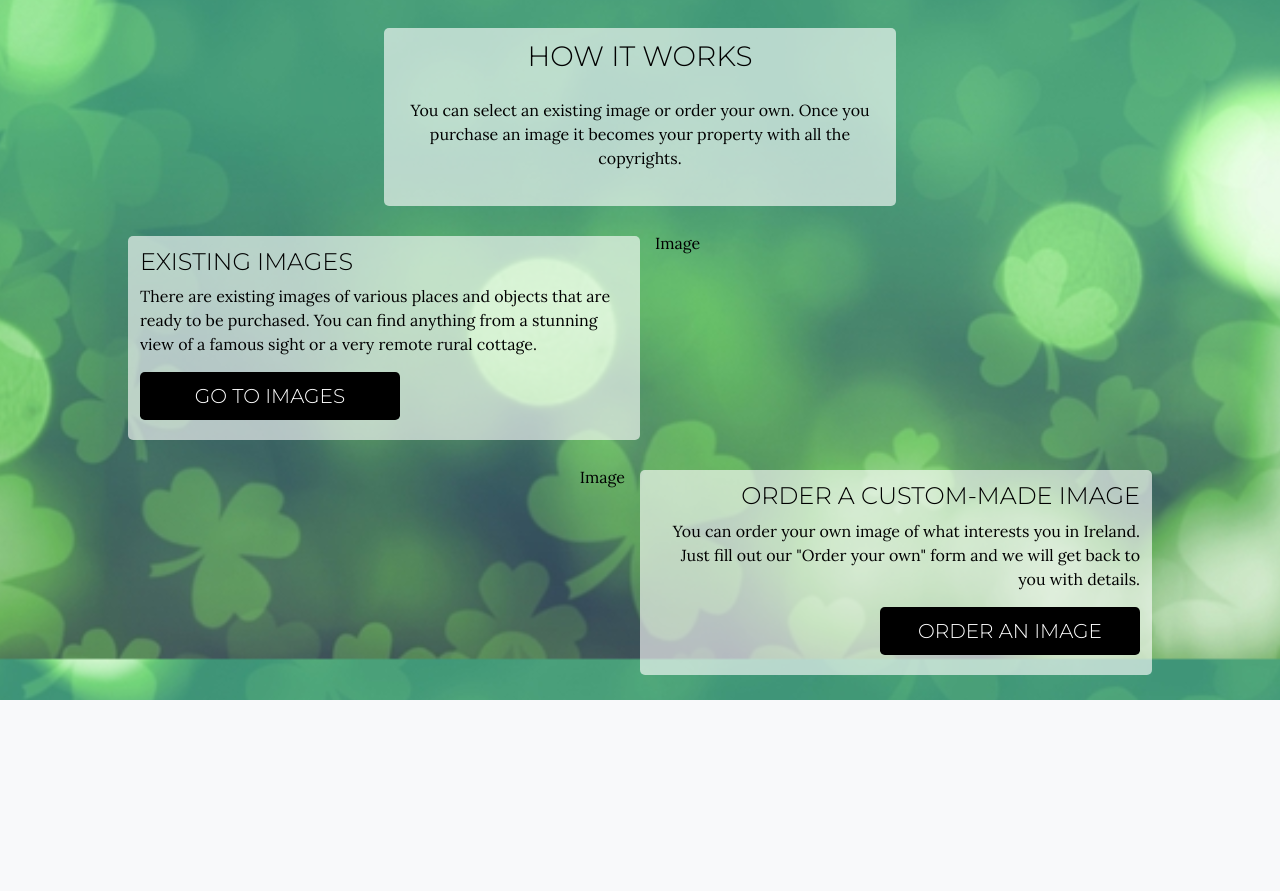
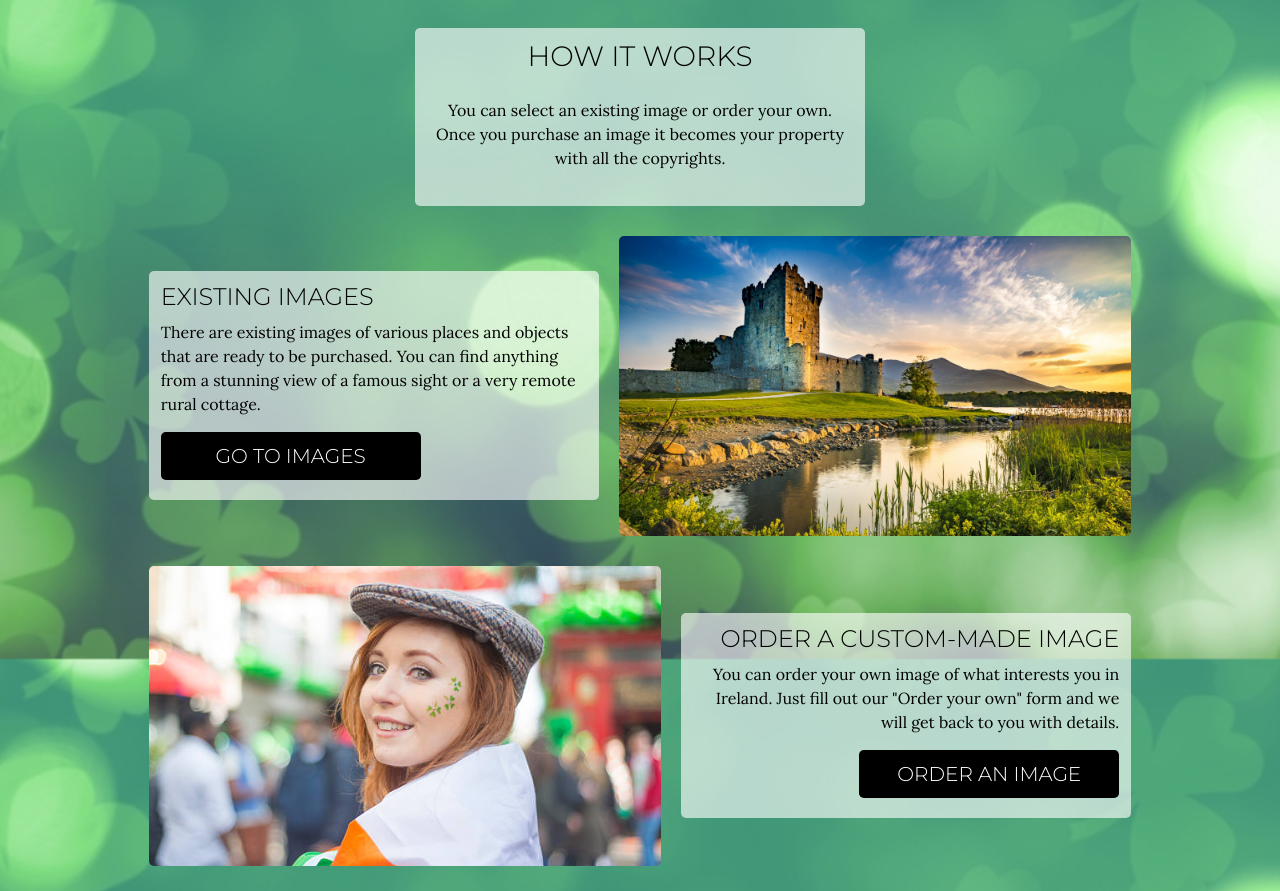
Before and after one commit to olga-od-ua/hello_ireland, a Django app: page / in a window 1280 px wide. Shown: the part 141-1032 px from the top of the page. Before the commit the page ends 841 px from the top, so only its background shows below. Run offline with Django 3.2, Linux system fonts and the light colour scheme; some libraries are stand-ins or nearby versions.

Commit message:
Complete layout of home page elements

```diff
--- a/home/templates/home/index.html
+++ b/home/templates/home/index.html
@@ -11,15 +11,15 @@
 
 {% block content %}
     <div class="container">
-        <div class="row justify-content-center">
-            <div class="col-md-6 justify-content-center bg-col">
+        <div class="row justify-content-center align-items-center">
+            <div class="col col-md-6 justify-content-center bg-col">
                 <h3 class="text-center">How it works</h3>
                 <div class="my-4 text-center">
                     <p>You can select an existing image or order your own. Once you purchase an image it becomes your property with all the copyrights.</p>
                 </div>
             </div>
         </div>
-        <div class="row">
+        <div class="row justify-content-evenly align-items-center row-home">
             <div class="col col-sm-6 text-left bg-col">
                 <h4>Existing Images</h4>
                 <p>There are existing images of various places and objects that are ready to be purchased. You can find anything from a stunning view of a famous sight or a very remote rural cottage.</p>
@@ -31,12 +31,10 @@
                     </h4>
                 </div>
             </div>
-            <div class="col col-sm-6 text-left">
-                Image
-            </div>
-            <div class="col col-sm-6 text-right">
-                Image
-            </div>
+            <div class="col col-sm-6 text-left home-image-all"></div>
+        </div>
+        <div class="row justify-content-evenly align-items-center row-home">
+            <div class="col col-sm-6 text-right home-image-custom"></div>
             <div class="col col-sm-6 text-right bg-col">
                 <h4>Order a custom-made image</h4>
                 <p>You can order your own image of what interests you in Ireland. Just fill out our "Order your own" form and we will get back to you with details.</p>
--- a/static/css/base.css
+++ b/static/css/base.css
@@ -16,6 +16,9 @@ h1, h2, h3, h4, h5, h6, .category-badge {
     text-transform: uppercase;
    }
 
+.row-home {
+    justify-content: space-evenly;
+}
 
 .bg-col {
     background-color: rgba(255, 255, 255, 0.623) !important;
@@ -23,6 +26,30 @@ h1, h2, h3, h4, h5, h6, .category-badge {
     padding: 12px;
     margin-top: 5px;
     margin-bottom: 25px;
+    max-width: 450px;
+}
+
+.home-image-all {
+    background: url('/media/ross_castle_home.jpeg') ;
+    height: 300px;
+    background-size: cover;
+    background-repeat: no-repeat;
+    margin-top: 5px;
+    margin-bottom: 25px;
+    border-radius: 5px;
+    max-width: 550px;
+}
+
+.home-image-custom {
+    background: url('/media/irish_woman_in_hat_face_painting.jpeg') ;
+    height: 300px;
+    background-size: cover;
+    background-repeat: no-repeat;
+    margin-top: 5px;
+    margin-bottom: 25px;
+    border-radius: 5px;
+    padding-right: 5px;
+    max-width: 550px;
 }
 
 /* from Bulma */
```
Also changed, not shown: media/ross_castle_home.jpeg (added).
